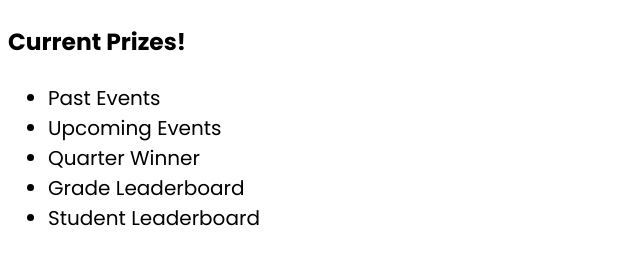
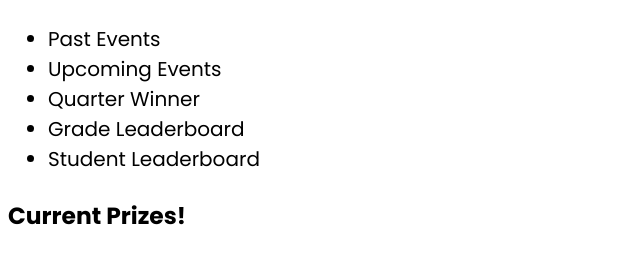
Before and after one commit to MohitSoni11/school-involvement-app, a Flask app: template templates/student-home.html in a window 1280 px wide. Shown: the part 206-471 px from the top of the page, without its empty margins (0-640 px from the left). Run offline with Flask 3, Linux system fonts and the light colour scheme; the template is opened without the code that fills it, so the values that code supplies are empty.

Commit message:
Added prizes to student home

```diff
--- a/templates/student-home.html
+++ b/templates/student-home.html
@@ -15,14 +15,6 @@
     <h3>Grade: {{grade}}</h3>
     <h3>Points: {{points}}</h3>
 
-    <h3>Current Prizes!</h3>
-    <ul>
-      {% for prize in prizes %}
-      <li>Win <b>{{prize['prize']}}</b> if you have at least <b>{{prize['points']}}</b> points!</li>
-    {% endfor %}
-    </ul>
-
-
     <ul>
       <li><a href="/past-events">Past Events</a></li>
       <li><a href="/upcoming-events">Upcoming Events</a></li>
@@ -30,5 +22,12 @@
       <li><a href="/grade-leaderboard">Grade Leaderboard</a></li>
       <li><a href="/student-leaderboard">Student Leaderboard</a></li>
     </ul>
+
+    <h3>Current Prizes!</h3>
+    <ul style="list-style-type: circle;">
+      {% for prize in prizes %}
+        <li>Win <b>{{prize['prize']}}</b> if you have at least <b>{{prize['points']}}</b> points!</li>
+      {% endfor %}
+    </ul>
   </body>
 </html>
```
